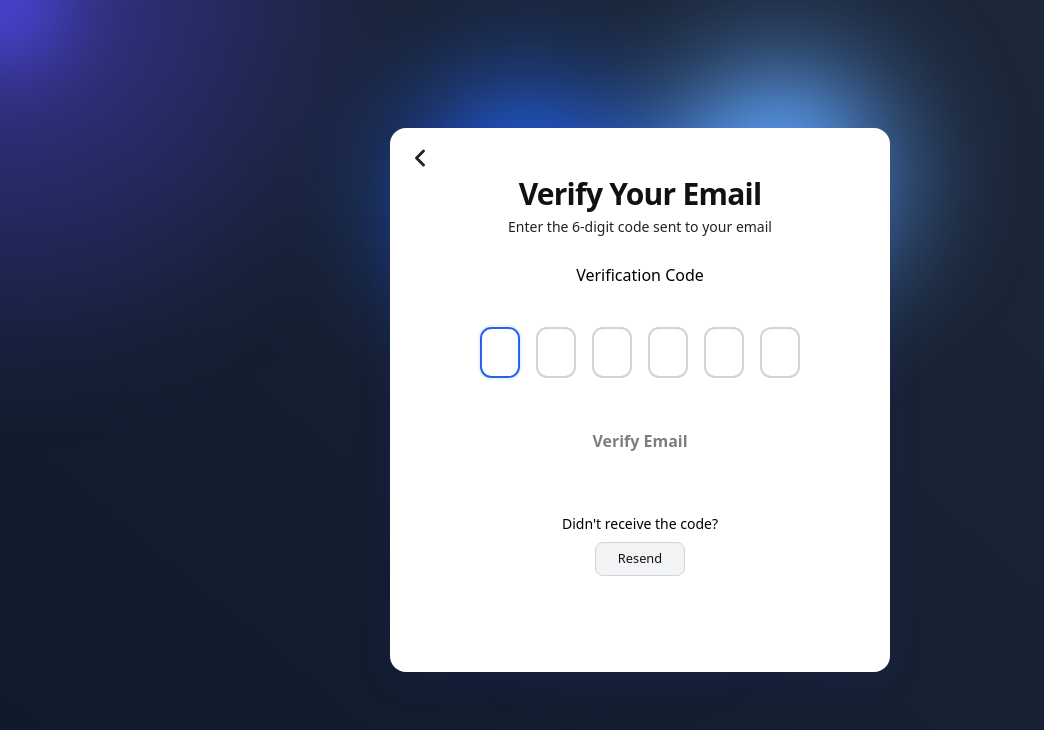
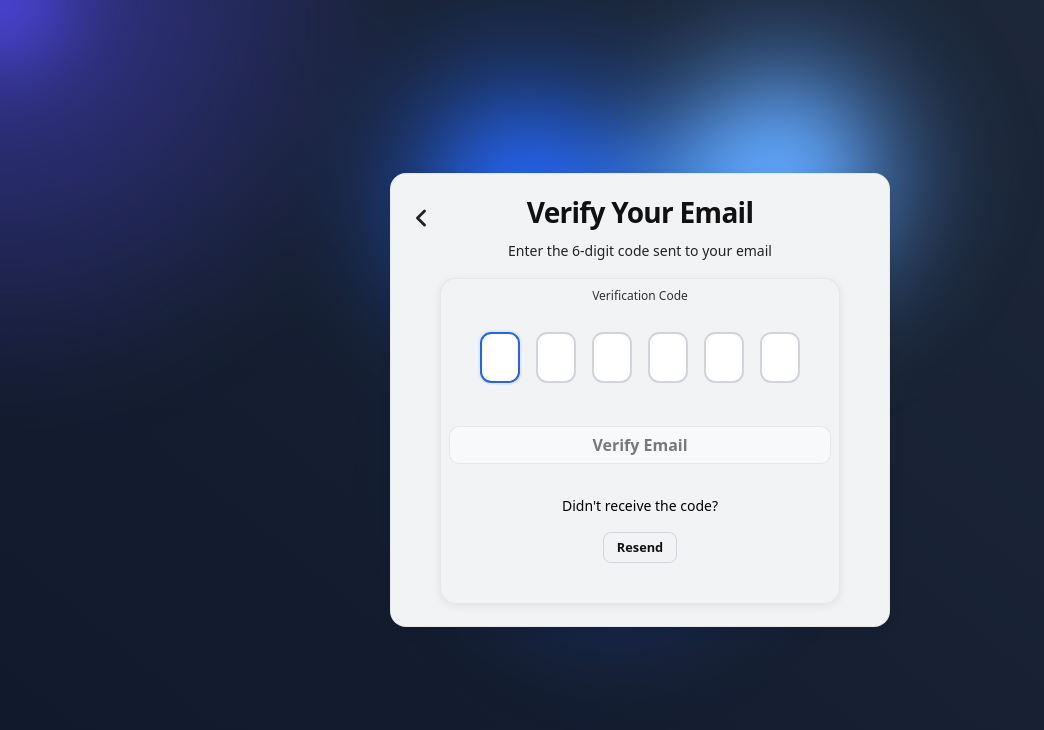
Before and after one commit to HuberLeon007/mckalender-login-register, a Next.js app: page /auth/verify in a window 1280 px wide. Shown: the top 730 px of the page, without its empty margins (0-1044 px from the left). Built offline with nearby package versions, Linux system fonts and the light colour scheme.

Commit message:
entlich fixed

```diff
--- a/src/app/layout.js
+++ b/src/app/layout.js
@@ -2,6 +2,8 @@ import { Geist, Geist_Mono } from "next/font/google";
 import "./globals.css";
 import "../components/ui/css/bga.css";
 import "../components/ui/css/verify-code-form.css";
+import "../components/ui/css/input.css";
+
 
 const geistSans = Geist({
   variable: "--font-geist-sans",
--- a/src/components/ui/alert.jsx
+++ b/src/components/ui/alert.jsx
@@ -10,7 +10,9 @@ const alertVariants = cva(
       variant: {
         default: "bg-card text-card-foreground",
         destructive:
-          "text-destructive bg-card [&>svg]:text-current *:data-[slot=alert-description]:text-destructive/90",
+          "bg-red-100 border-red-300 text-red-700 [&>svg]:text-red-700",
+        success:
+          "bg-blue-100 border-blue-300 text-blue-700 [&>svg]:text-blue-700",
       },
     },
     defaultVariants: {
--- a/src/components/ui/css/input.css
+++ b/src/components/ui/css/input.css
@@ -273,8 +273,24 @@
   opacity: 1;
 }
 
+.validation-item.valid .text-blue-700 {
+  color: #1d4ed8 !important;
+}
+
+.validation-item.valid .text-blue-600 {
+  color: #2563eb !important;
+}
+
 .validation-item.invalid {
   opacity: 0.8;
+}
+
+.validation-item.invalid .text-red-700 {
+  color: #b91c1c !important;
+}
+
+.validation-item.invalid .text-red-600 {
+  color: #dc2626 !important;
 }
 
 .validation-item:last-child {
--- a/src/components/ui/css/verify-code-form.css
+++ b/src/components/ui/css/verify-code-form.css
@@ -3,6 +3,28 @@
   width: 100%;
   max-width: 500px;
   margin: 0 auto;
+}
+
+.verify-card {
+  position: relative;
+}
+
+.back-button {
+  position: absolute;
+  top: 30px;
+  left: 16px;
+  background: none;
+  border: none;
+  cursor: pointer;
+  z-index: 20;
+}
+
+.verify-title {
+  color: #111 !important;
+}
+
+.verify-subtitle {
+  color: #222 !important;
 }
 
 .verify-code-inputs {
--- a/src/components/ui/signup-form.jsx
+++ b/src/components/ui/signup-form.jsx
@@ -410,12 +410,12 @@ const ValidationItem = ({ isValid, text }) => {
       }`}
     >
       {isValid ? (
-        <CheckCircle className="w-4 h-4 text-green-400" />
+        <CheckCircle className="w-4 h-4 text-blue-600" />
       ) : (
-        <AlertTriangle className="w-4 h-4 text-red-400" />
+        <AlertTriangle className="w-4 h-4 text-red-600" />
       )}
       <span
-        className={`text-sm ${isValid ? "text-green-300" : "text-red-300"}`}
+        className={`text-sm ${isValid ? "text-blue-700" : "text-red-700"}`}
       >
         {text}
       </span>
--- a/src/components/ui/verify-code-form.jsx
+++ b/src/components/ui/verify-code-form.jsx
@@ -50,16 +50,14 @@ export default function VerifyCodeForm({ username, onBackToLogin, verifyEmailMoc
     setIsLoading(false);
   };
 
-  const showResentBanner = message && message.toLowerCase().includes('resent') && !error;
-
   return (
     <div className="verify-form-container">
-      <div className="rounded-2xl morphgism-card p-8 sm:p-12 flex flex-col shadow-xl bg-white" style={{ position: 'relative' }}>
+      <div className="rounded-2xl morphgism-card p-8 sm:p-12 flex flex-col shadow-xl bg-white verify-card">
         <button
           type="button"
           aria-label="Back to Signup"
           onClick={() => router.push('/signup')}
-          style={{ position: 'absolute', top: 16, left: 16, background: 'none', border: 'none', cursor: 'pointer', zIndex: 20 }}
+          className="back-button"
         >
           <svg width="28" height="28" viewBox="0 0 24 24" fill="none" stroke="#222" strokeWidth="2.5" strokeLinecap="round" strokeLinejoin="round">
             <path d="M15 18l-6-6 6-6" />
@@ -67,10 +65,10 @@ export default function VerifyCodeForm({ username, onBackToLogin, verifyEmailMoc
         </button>
         <div className="w-full h-auto flex-1 flex flex-col">
           <div className="text-center mb-4">
-            <h1 className="text-2xl sm:text-3xl text-black font-bold tracking-tight mb-1 modern-title" style={{ color: "#111" }}>
+            <h1 className="text-2xl sm:text-3xl text-black font-bold tracking-tight mb-1 modern-title verify-title">
               Verify Your Email
             </h1>
-            <p className="text-sm text-black text-opacity-75 leading-relaxed modern-subtitle" style={{ color: "#222" }}>
+            <p className="text-sm text-black text-opacity-75 leading-relaxed modern-subtitle verify-subtitle">
               Enter the 6-digit code sent to your email
             </p>
           </div>
@@ -128,8 +126,7 @@ export default function VerifyCodeForm({ username, onBackToLogin, verifyEmailMoc
                 <button
                   type="button"
                   onClick={handleResendCode}
-                  className="login-btn px-4 py-2 rounded-md font-medium text-black shadow-none hover:text-black focus:text-black"
-                  style={{ minWidth: 90, minHeight: 34, marginBottom: '0.5rem', fontSize: '0.8rem' }}
+                  className="login-btn px-4 py-2 rounded-md font-medium text-black shadow-none hover:text-black focus:text-black resend-button"
                 >
                   {isLoading ? "Resending..." : "Resend"}
                 </button>
```
Also changed, not shown: src/app/verify/index.css (added).
